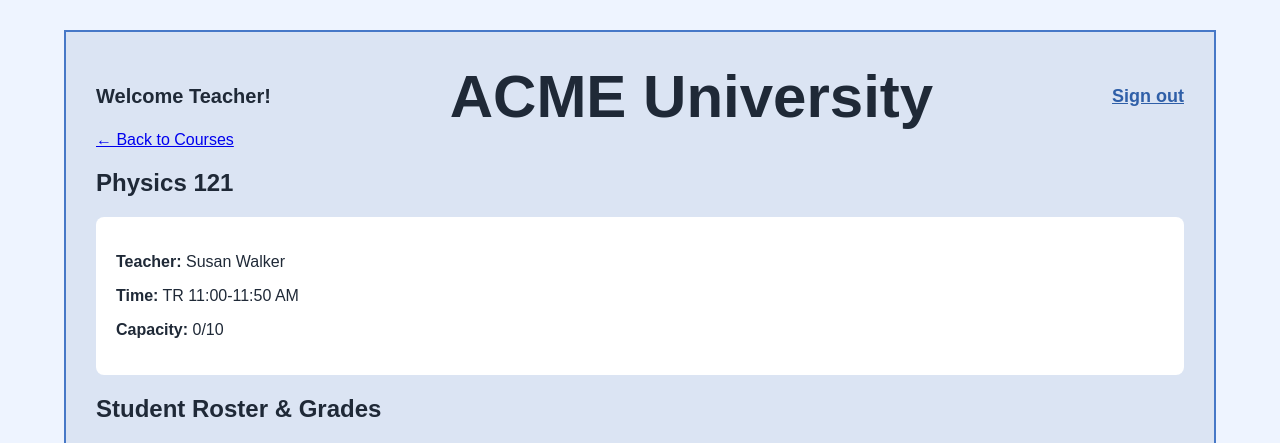
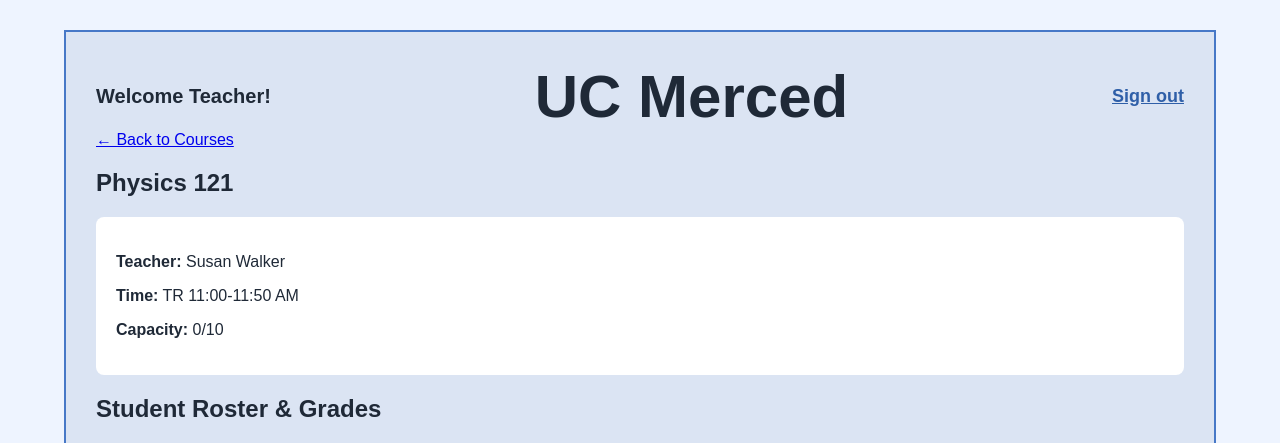
Before and after one commit to NCRD01/student-enrollment, a Flask app: page /course/1 in a window 1280 px wide. Shown: the top 443 px of the page. Run offline with Flask 3, Linux system fonts and the light colour scheme.

Commit message:
Edits to course file

```diff
--- a/templates/course.html
+++ b/templates/course.html
@@ -9,7 +9,7 @@
 <div class="container">
     <header>
         <p>Welcome Teacher!</p>
-        <h1>ACME University</h1>
+        <h1>UC Merced</h1>
         <a href="/logout">Sign out</a>
     </header>
 
```
